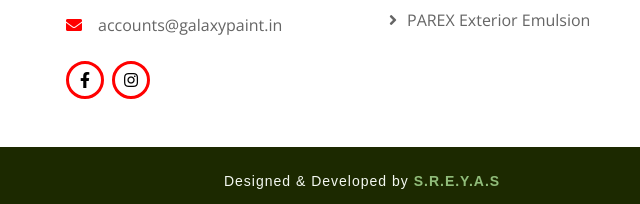
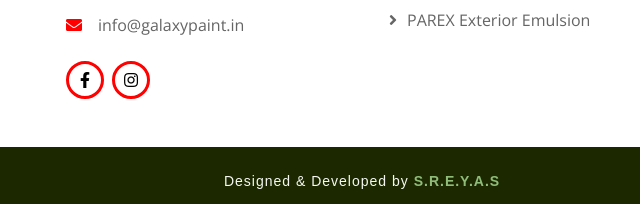
Before and after one commit to 5R3Y45/GALAXY, a plain HTML site: page services.html in a window 1280 px wide. Shown: the part 1553-1757 px from the top of the page, 278-918 px from the left. Drawn offline with nearby package versions, Linux system fonts and the light colour scheme.

Commit message:
Update services.html

```diff
--- a/services.html
+++ b/services.html
@@ -310,7 +310,7 @@ class="show bg-white position-fixed translate-middle w-100 vh-100 top-50 start-5
                 <h5 class="mb-4">Get In Touch</h5>
                 <p><i class="fa fa-map-marker-alt me-3" style="color: red;"></i>Sector No-4, Balaji Heights, 4th Floor, Near Jay Ganesh Samrajya chowk, Moshi, Pune, India 412105</p>
                 <p><i class="fa fa-phone-alt me-3" style="color: red;"></i>+91 9527702536</p>
-                <p><i class="fa fa-envelope me-3" style="color: red;"></i>accounts@galaxypaint.in</p>
+                <p><i class="fa fa-envelope me-3" style="color: red;"></i>info@galaxypaint.in</p>
                 <div class="d-flex justify-content-center justify-content-lg-start pt-2">
                     <a class="btn btn-square btn-outline-primary me-2" href="https://www.facebook.com/galaxypaintspune" ><i class="fab fa-facebook-f" style="color: black;"></i></a>
                     <a class="btn btn-square btn-outline-primary me-2" href="https://www.instagram.com/galaxypaints.official?igsh=dmZyaDFvbWl5N3Ax"><i class="fab fa-instagram" style="color: black;"></i></a>
```
